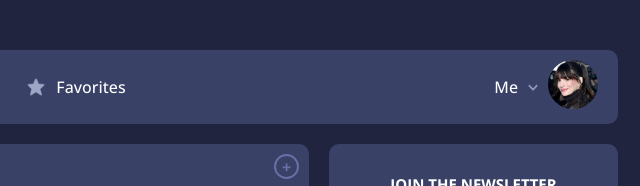
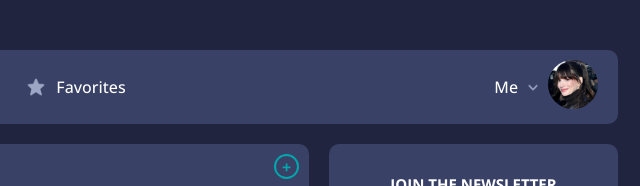
Before and after one commit to Sardor0795/Social_media, a plain HTML site: page index.html in a window 1280 px wide. In both pictures the pointer is over the element 798 px from the left and 166 px from the top of the page. Shown: the top 186 px of the page, 512-1152 px from the left. Drawn offline with nearby package versions, Linux system fonts and the light colour scheme.

Commit message:
Add hover effect to plus btn

```diff
--- a/css/style.css
+++ b/css/style.css
@@ -248,6 +248,13 @@ ul {
   display: flex;
   justify-content: center;
   align-items: center;
+  cursor: pointer;
+  transition: color 0.3s ease, border-color 0.3s ease;
+}
+
+.plus:hover {
+  color: #02a7ad;
+  border-color: #02a7ad;
 }
 
 .user-info-wrapper {
```
